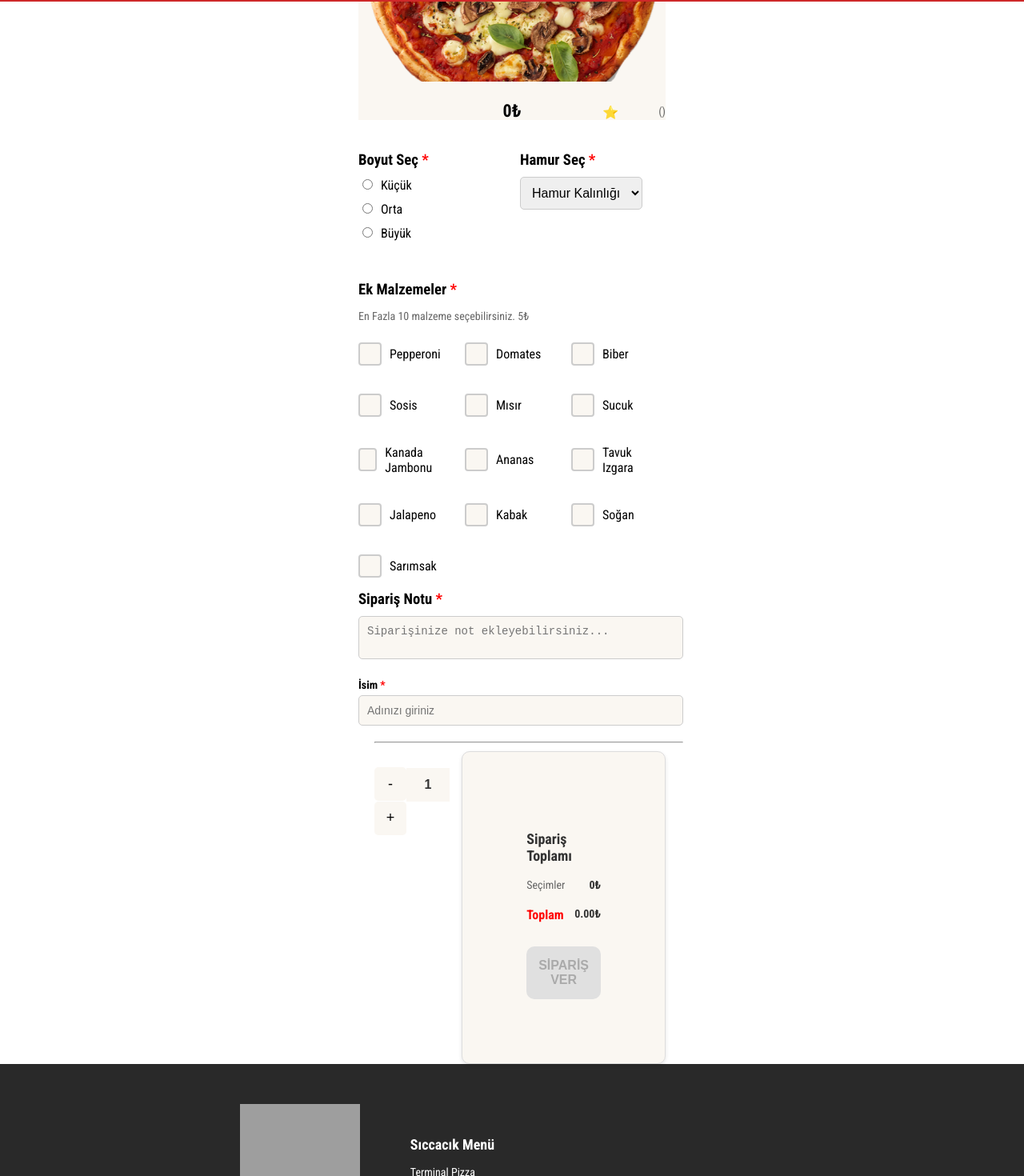
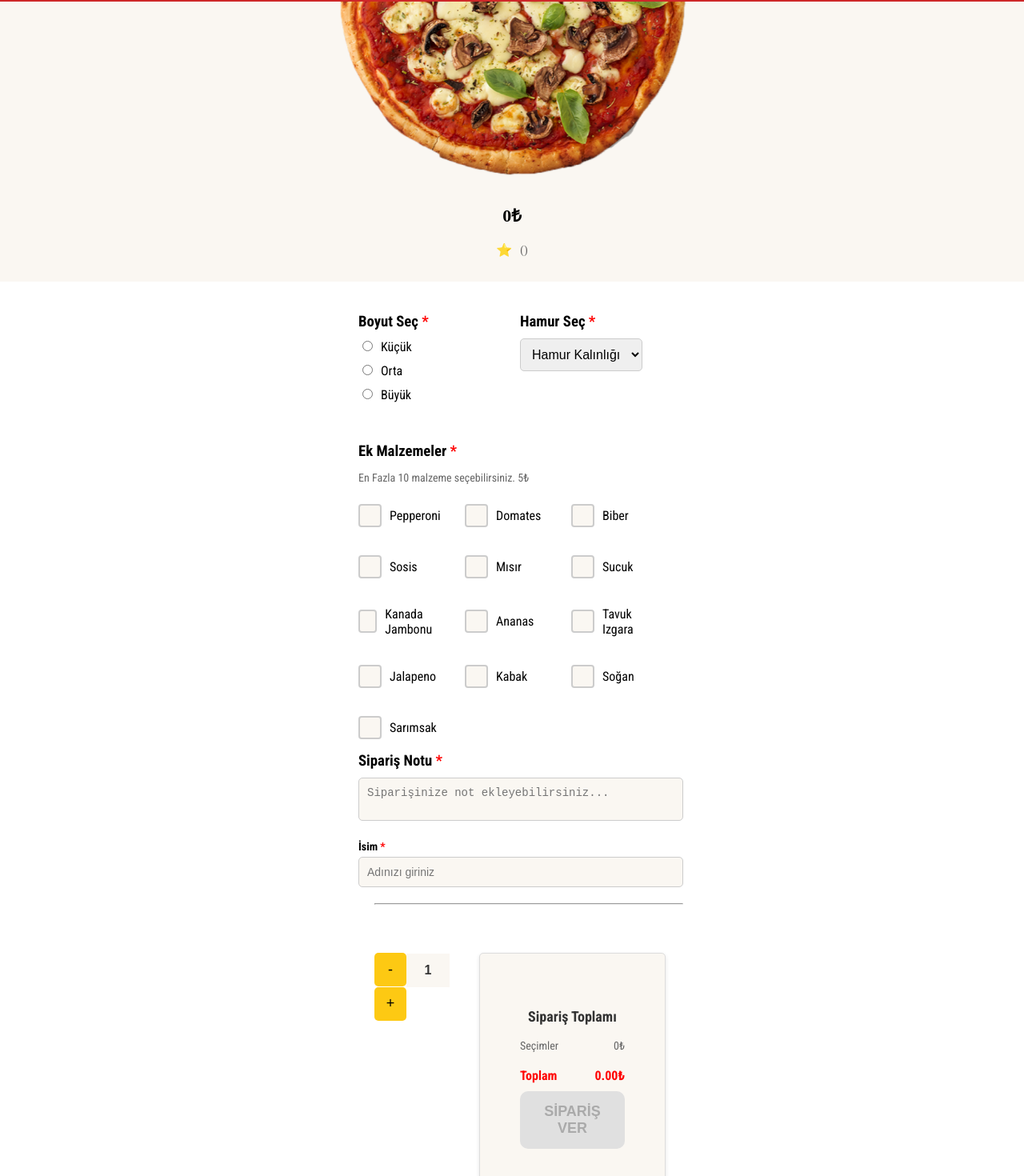
Before and after one commit to Feyzanur-Ak/pizzawebsitesi, a React (Vite) app: page /SiparisOlustur in a window 1280 px wide. Shown: the part 138-1608 px from the top of the page at 80% size. Built offline with nearby package versions, Linux system fonts and the light colour scheme; grey boxes are pictures that could not be loaded; a web font is replaced by a local one.

Commit message:
Siparis Olustur Düzenlemeler

```diff
--- a/src/components/Footer.jsx
+++ b/src/components/Footer.jsx
@@ -188,7 +188,6 @@ const Footer = () => {
 
         </Section>
 
-        {/* Social Section */}
         <SocialContainer>
           <h2>Instagram</h2>
           <ImageContainer>
@@ -202,7 +201,7 @@ const Footer = () => {
         </SocialContainer>
       </Container>
 
-      {/* Footer Bottom Section */}
+
       <FooterBottom>
         <p>© 2023 Teknolojik Yemekler. All rights reserved.</p>
       </FooterBottom>
--- a/src/components/SiparisOlustur.jsx
+++ b/src/components/SiparisOlustur.jsx
@@ -2,9 +2,7 @@ import axios from "axios";
 import styled from "styled-components";
 import{ useState, useEffect } from "react";
 import { useLocation, useHistory } from "react-router-dom";
-import logo from "../pictures/form-banner.png";
-
-
+import hommer from "../pictures/form-banner.png";
 
 const Container = styled.div`
   width: 30%;
@@ -12,45 +10,56 @@ const Container = styled.div`
   font-family: "Roboto Condensed", sans-serif;
 `;
 
-const Content = styled.div`
-  width: 100%;
-  background-color: #faf7f2;
-  text-align: center;
+const Heading = styled.div`
+  display: flex;
+  flex-direction: column;
   justify-content: center;
   align-items: center;
+  padding: 0;
+  text-align: center;
+  margin-top: 0;
 
-
+  img {
+    width: 100%;
+    max-width: 450px;
+    margin: 0 auto;
+  }
 `;
 
-const Image = styled.img`
+const Content = styled.div`
+  display: flex;
+  flex-direction: column;
+  align-items: center;
+  background-color: #faf7f2;
+  justify-content: left;
+  padding: 0 20px;
   width: 100%;
-  height: 100px;
-  object-fit: cover;
+  box-sizing: border-box; /* Taşmalar engelleniyor */
 `;
-
 
 const Title = styled.h1`
   font-size: 24px;
   font-weight: bold;
-  margin-bottom: 10px;
+  margin-bottom: 5px;
+
 `;
 
 const Price = styled.p`
   font-size: 22px;
   font-weight: bold;
-  margin: 20px 0;
+  margin: 10px 0;
 `;
 
 const RatingContainer = styled.div`
   display: flex;
-  justify-content: flex-end;
-  gap: 50px;
-  margin-top: -40px;
+  align-items: center;
+  gap: 10px;
+  margin-top: 10px;
 `;
 
 const Rating = styled.span`
   font-size: 16px;
-  color: #666;
+
 `;
 
 const ReviewCount = styled.span`
@@ -63,6 +72,9 @@ const Description = styled.p`
   line-height: 1.5;
   color: #333;
   margin-top: 10px;
+  width: 80%;
+  margin-left: auto;
+  margin-right: auto;
 `;
 
 const SelectionContainer = styled.div`
@@ -88,11 +100,11 @@ const Section = styled.div`
 const SectionTitle = styled.h3`
   margin-bottom: 10px;
   font-weight: bold;
-  color: black,;  /* Başlık rengini kırmızı yapıyoruz */
+  color: black,;
 
   &::after {
-    content: " *"; /* Yıldız işaretini başlığa ekliyoruz */
-    color: red; /* Yıldız işareti kırmızı olacak */
+    content: " *";
+    color: red;
   }
 `;
 
@@ -102,7 +114,7 @@ const SelectionOption = styled.div`
   font-size: 1rem;
 
   input[type="radio"] {
-    margin-right: 10px;  /* Radyo butonlarının sağında boşluk */
+    margin-right: 10px;
   }
 
   select {
@@ -119,8 +131,8 @@ const ExtraContainer = styled.div`
 
 const ExtraList = styled.div`
   display: grid;
-  grid-template-columns: repeat(3, 1fr); /* 3 sütun */
-  grid-template-rows: repeat(5, auto); /* Her sütunda 5 satır */
+  grid-template-columns: repeat(3, 1fr);
+  grid-template-rows: repeat(5, auto);
   gap: 15px;
   max-height: 300px;
 
@@ -183,16 +195,19 @@ const SummarySection = styled.div`
 `;
 
 const SummaryContainer = styled.div`
+margin-top: 50px;
   border: 1px solid #ddd;
-  border-radius: 10px;
-  padding: 80px;
-   background-color: #faf7f2;
-  width: 80%;
+  border-radius: 5px;
+  padding: 50px;
+  background-color: #faf7f2;
+  width: 100%;
   display: flex;
   flex-direction: column;
   align-items: center;
   box-shadow: 0px 2px 5px rgba(0, 0, 0, 0.1);
+  margin-bottom: 40px;  // Bu, container'ın alt kısmına boşluk ekler
 `;
+
 
 const SummaryTitle = styled.h3`
   font-size: 18px;
@@ -216,22 +231,18 @@ const PriceDetail = styled.div`
     margin-top: 10px;
   }
 
-  strong {
-    font-size: 14px;
-    color: #333;
-  }
 `;
 
 const QuantityControl = styled.div`
   width: 100%;
-  margin-top: 20px;
+  margin-top: 50px;
 `;
 
 const QuantityButton = styled.button`
   width: 40px;
   height: 42px;
   font-size: 18px;
-  background-color: #faf7f2;
+  background-color: #FDC913;
   border: none;
   border-radius: 5px;
   cursor: pointer;
@@ -264,14 +275,13 @@ const QuantityInput = styled.input`
 `;
 
 const OrderButton = styled.button`
-  margin-top: 20px;
   width: 100%;
   padding: 15px;
-  font-size: 16px;
+  font-size: 18px;
   font-weight: bold;
   border-radius: 10px;
   border: none;
-  background-color: #faf7f2;
+  background-color:#FDC913;
   color: #292929;
   cursor: pointer;
 
@@ -281,6 +291,7 @@ const OrderButton = styled.button`
     cursor: not-allowed;
   }
 `;
+
 const CheckboxContainer = styled.div`
   display: flex;
   align-items: center;
@@ -432,9 +443,10 @@ const SiparisOlustur = () => {
   };
 
   return (
-    <Container>
+    <>
+    <Heading>
       <Content>
-      <Image src={logo} />
+      <img src={hommer} />
           <Title>{productDetails.name}</Title>
       <Price>{BASE_PRICE}₺</Price>
       <RatingContainer>
@@ -443,7 +455,8 @@ const SiparisOlustur = () => {
       </RatingContainer>
       <Description>{productDetails.description}</Description>
     </Content>
-
+    </Heading>
+    <Container>
       <form onSubmit={(e) => e.preventDefault()}>
           <SelectionContainer>
       <Section>
@@ -552,11 +565,11 @@ const SiparisOlustur = () => {
             <SummaryTitle>Sipariş Toplamı</SummaryTitle>
             <PriceDetail>
               <span>Seçimler</span>
-              <strong>{extras.length * EXTRA_PRICE}₺</strong>
+              <span>{extras.length *quantity* EXTRA_PRICE}₺</span>
             </PriceDetail>
             <PriceDetail className="total">
               <span>Toplam</span>
-              <strong>{calculateTotal().toFixed(2)}₺</strong>
+              <span>{calculateTotal().toFixed(2)}₺</span>
             </PriceDetail>
             <OrderButton
               onClick={handleOrderSubmit}
@@ -568,6 +581,7 @@ const SiparisOlustur = () => {
         </SummarySection>
       </form>
     </Container>
+    </>
   );
 };
 
--- a/src/yemekMenu.js
+++ b/src/yemekMenu.js
@@ -35,7 +35,7 @@ const Menu = {
             price: 25.99,
             subscribe: 149,
             ratio: 4.2,
-            description: "Taptaze sebzeler ve özel soslarla hazırlanan, hafif ama doyurucu vejetaryan bir seçenek."
+            description: "Taptaze sebzeler ve özel soslarla hazırlanan, hafif ama doyurucu vejetaryan bir seçenek.Hafif doyurucu ve taptaze peynirden yapılmış harika bir lezzet"
         },
         {
             id: 3,
```
